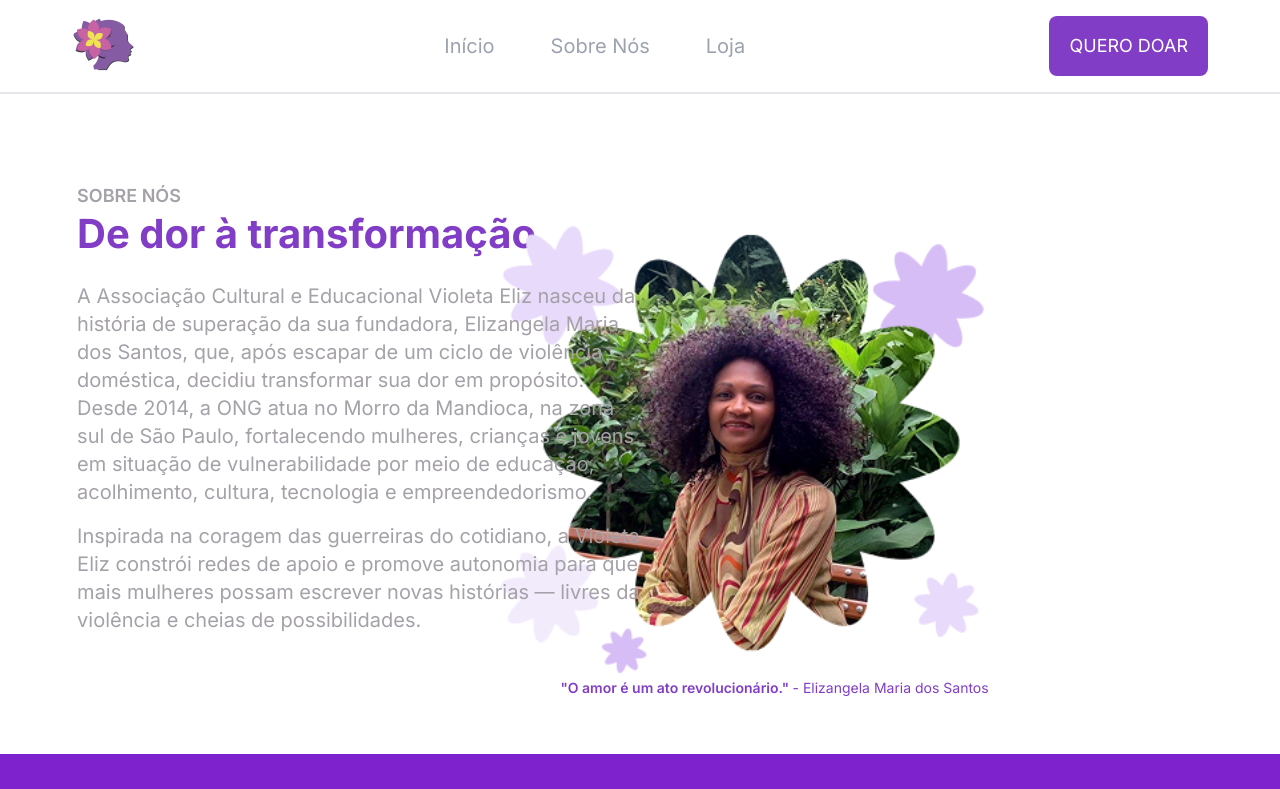
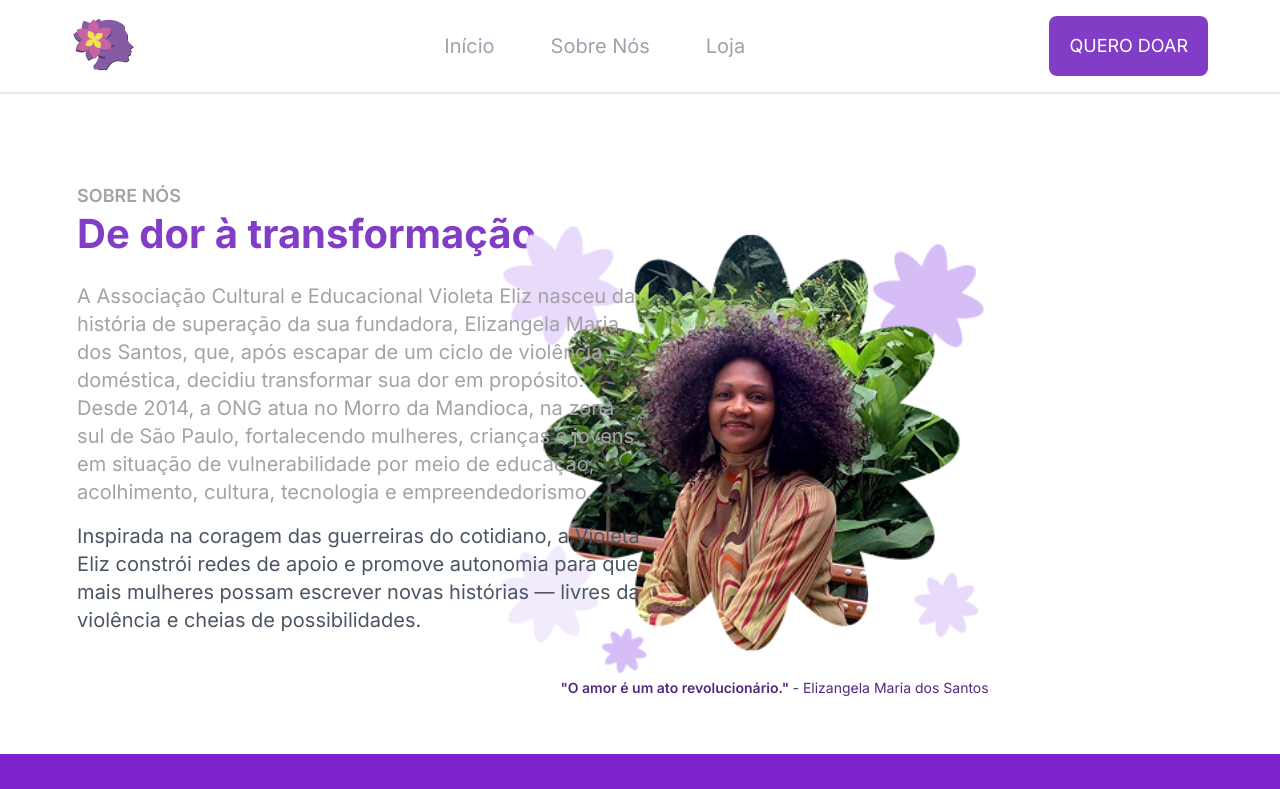
Before and after one commit to Projeto-FrontEnd-Fusion/Aceve-website-development, a Next.js app: page /sobre-nos in a window 1280 px wide. Shown: the top 789 px of the page. Built offline with nearby package versions, Linux system fonts and the light colour scheme; a web font is replaced by a local one.

Commit message:
fix: ajustment on color of the text

```diff
--- a/src/features/about-us/components/sobre-nos.tsx
+++ b/src/features/about-us/components/sobre-nos.tsx
@@ -32,7 +32,7 @@ export const AboutUs = () => {
                             <p className="font-inter font-normal text-sm tablet:text-base tablet:overflow-auto desktop:text-xl text-[#A5A1A8] mb-4">
                                 {paragraph1}
                             </p>
-                            <p className="font-inter font-normal text-sm tablet:text-base desktop:text-xl text-[#A5A1A8]">
+                            <p className="font-inter font-normal text-sm tablet:text-base desktop:text-xl text-gray-600">
                                 {paragraph2}
                             </p>
                         </div>
@@ -47,7 +47,7 @@ export const AboutUs = () => {
                                 width={592}
                                 height={548}
                             />
-                            <figcaption className="font-inter text-center font-semibold text-sm text-primary-600 tablet:text-center tablet:w-1/2 laptop:w-1/2">"O amor é um ato revolucionário." <span className="font-normal"> <span className="hidden laptop:inline">-</span> <br className="laptop:hidden" />Elizangela Maria dos Santos</span>
+                            <figcaption className="font-inter text-center font-semibold text-sm text-primary-800 tablet:text-center tablet:w-1/2 laptop:w-1/2">"O amor é um ato revolucionário." <span className="font-normal"> <span className="hidden laptop:inline">-</span> <br className="laptop:hidden" />Elizangela Maria dos Santos</span>
                             </figcaption>
                         </figure>
 
```
